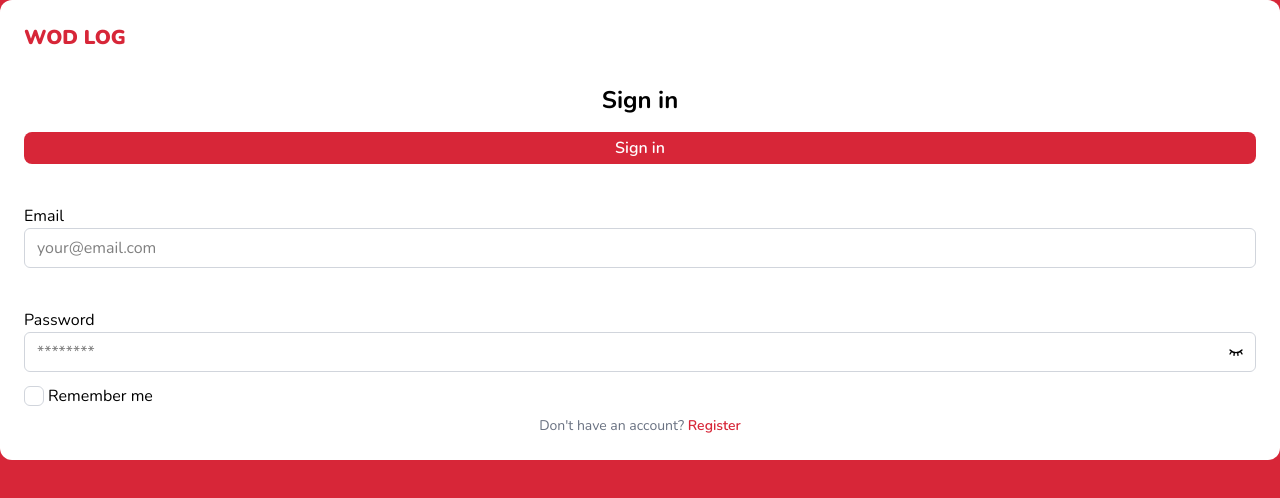
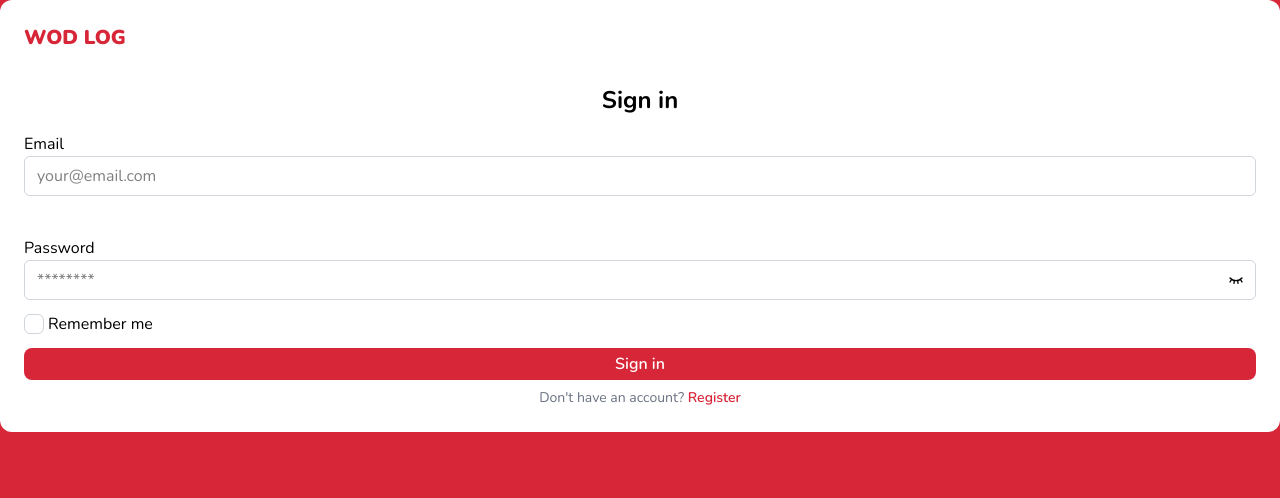
Before and after one commit to GuiPM001/wod-log, a Next.js app: page /login in a window 1280 px wide. Shown: the top 498 px of the page. Built offline with nearby package versions, Linux system fonts and the light colour scheme.

Commit message:
fix layout

```diff
--- a/app/(public)/login/page.tsx
+++ b/app/(public)/login/page.tsx
@@ -71,10 +71,6 @@ export default function Login() {
           onSubmit={onSubmit}
           className="space-y-10"
         >
-          <Button type="submit" disabled={loading}>
-            {loading ? "Loading..." : "Sign in"}
-          </Button>
-
           <Input
             label="Email"
             placeholder="your@email.com"
@@ -102,6 +98,10 @@ export default function Login() {
                 setForm({ ...form, rememberMe: e.target.checked })
               }
             />
+
+            <Button type="submit" disabled={loading}>
+              {loading ? "Loading..." : "Sign in"}
+            </Button>
           </div>
         </form>
 
```
